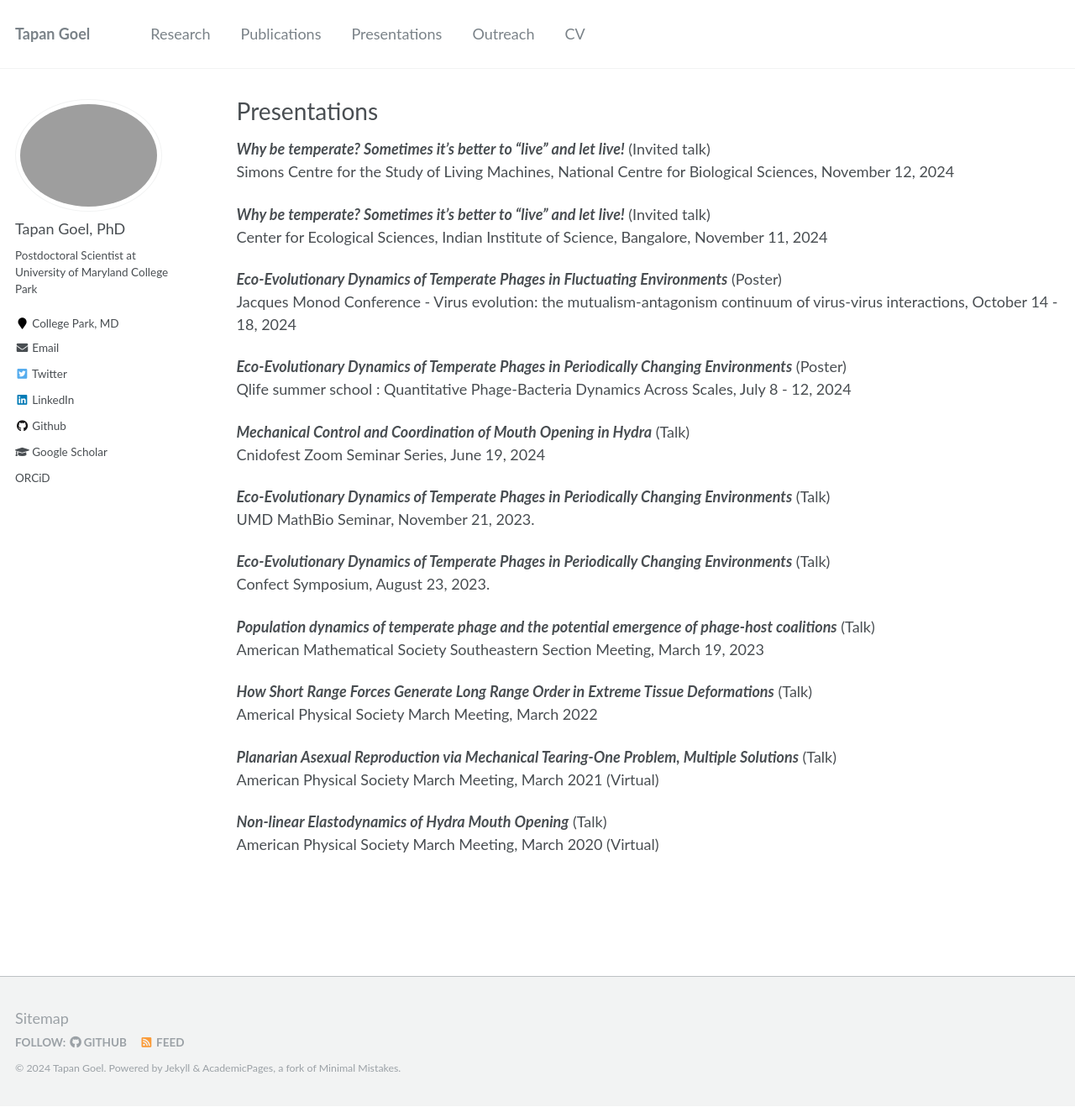
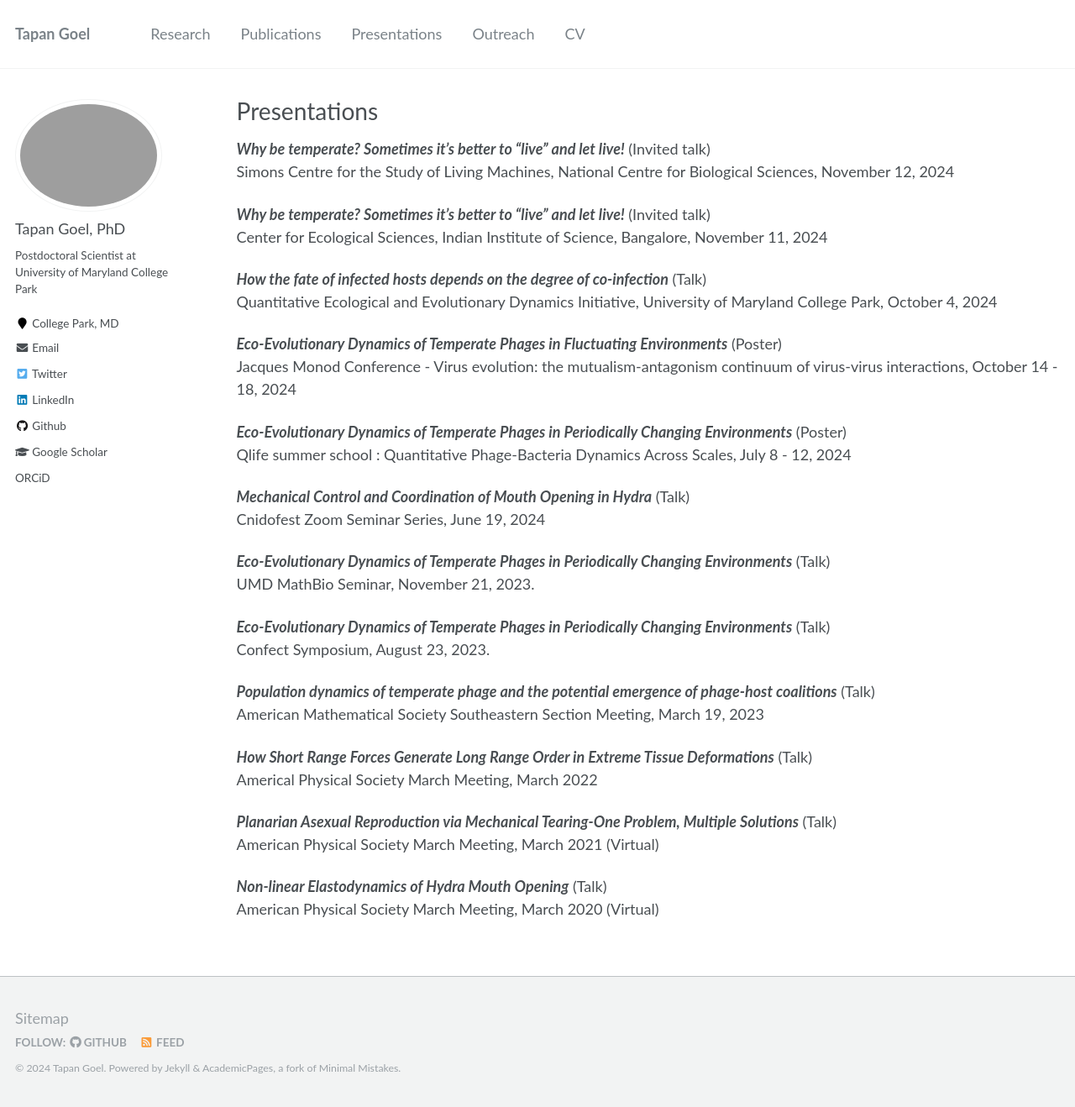
Before and after one commit to tapangoel1994/tapangoel1994.github.io, a Jekyll site: the page built from _pages/talks.md, in a window 1280 px wide and 1318 px high. Shown: the whole window at 84% size. Built offline with Jekyll 4.4.1, drawn with Linux system fonts in a browser that asks for light colours.

Commit message:
Update talks.md

```diff
--- a/_pages/talks.md
+++ b/_pages/talks.md
@@ -10,6 +10,9 @@ Simons Centre for the Study of Living Machines, National Centre for Biological S
 
 ***Why be temperate? Sometimes it's better to “live” and let live!*** (Invited talk)\
 Center for Ecological Sciences, Indian Institute of Science, Bangalore, November 11, 2024
+
+***How the fate of infected hosts depends on the degree of co-infection*** (Talk)\
+Quantitative Ecological and Evolutionary Dynamics Initiative, University of Maryland College Park, October 4, 2024
 
 ***Eco-Evolutionary Dynamics of Temperate Phages in Fluctuating Environments*** (Poster)\
 Jacques Monod Conference - Virus evolution: the mutualism-antagonism continuum of virus-virus interactions, October 14 - 18, 2024
```
